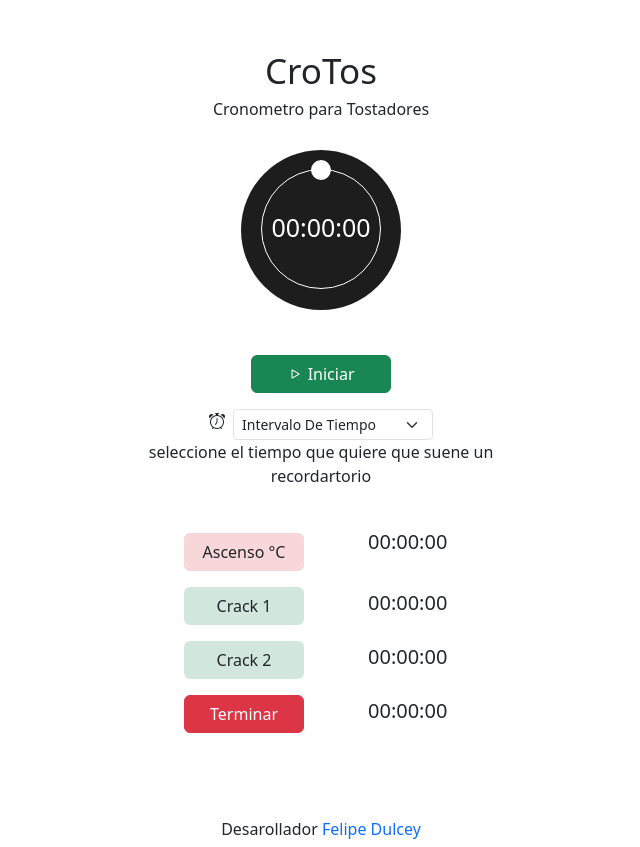
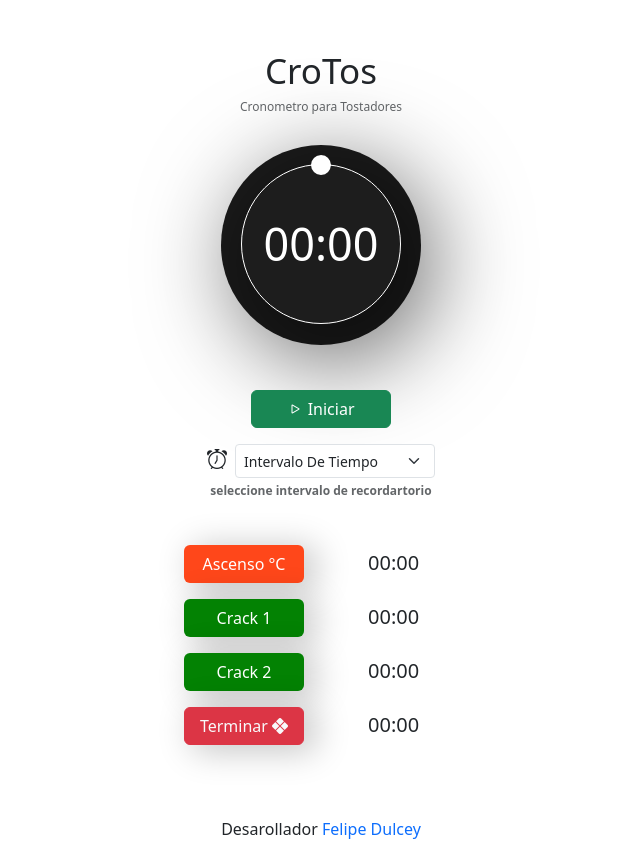
Before and after one commit to Fdulcey19/CroTos, a website: page index.html in a window 1280 px wide. Shown: the whole page, without its empty margins (319-959 px from the left). Drawn offline with nearby package versions, Linux system fonts and the light colour scheme; some packages are replaced by stand-ins of ours; a script that the page names is missing.

Commit message:
ultimos cambios en css

```diff
--- a/index.html
+++ b/index.html
@@ -4,6 +4,7 @@
 <head>
     <meta charset="UTF-8">
     <meta name="viewport" content="width=device-width, initial-scale=1.0">
+    <link rel="icon" type="image/jpg" href="./media/logo.png"/>
     <title>CroTos</title>
     <!-- CDN Bootstrap -->
     <link rel="stylesheet" href="https://cdn.jsdelivr.net/npm/bootstrap@5.3.1/dist/css/bootstrap.min.css">
@@ -17,9 +18,11 @@
         a {
             text-decoration: none;
         }
-        h1{
+
+        h1 {
             font-size: 35px;
         }
+
         .container {
             text-align: center;
             margin-top: 50px;
@@ -27,46 +30,58 @@
             height: 750px;
             position: relative;
         }
-        .circle{
+
+        .circle {
             border-radius: 50%;
-            width: 120px;
-            height: 120px;
+            width: 160px;
+            height: 160px;
             border: 1px solid #fff;
             color: #fff;
             margin: 50px auto;
             display: flex;
             justify-content: center;
             align-items: center;
+            -webkit-box-shadow: 13px 19px 91px 21px rgba(0, 0, 0, 0.55);
+            -moz-box-shadow: 13px 19px 91px 21px rgba(0, 0, 0, 0.55);
+            box-shadow: 13px 19px 91px 21px rgba(0, 0, 0, 0.55);
         }
-        .circle::before{
+
+        .circle::before {
             content: '';
             border-radius: 50%;
             z-index: -1;
             position: absolute;
-            width: 160px;
-            height: 160px;
-            left: calc(200px - 80px);
-            top: calc(180px - 80px);
+            width: 200px;
+            height: 200px;
+            left: calc(200px - 100px);
+            top: calc(175px - 80px);
             background-color: #1d1d1d;
         }
-        .seconds-sphere{
+
+        .seconds-sphere {
             position: absolute;
             width: 20px;
             height: 20px;
             border-radius: 50%;
             background-color: #fff;
             left: calc(200px - 10px);
-            top: calc(180px - 10px);
+            top: calc(195px - 10px);
             animation: rotacion 60s linear infinite;
             animation-play-state: paused;
         }
 
         @keyframes rotacion {
-            from {transform: rotate(-90deg) translate(60px);}
-            to{transform: rotate(270deg) translate(60px);}
+            from {
+                transform: rotate(-90deg) translate(80px);
+            }
+
+            to {
+                transform: rotate(270deg) translate(80px);
+            }
         }
+
         .display {
-            font-size: 25px;
+            font-size: 45px;
             margin-bottom: 50px;
         }
 
@@ -91,9 +106,27 @@
 
         .opciones {
             width: 120px;
-
+            color: #3b3030;
+            -webkit-box-shadow: 10px 4px 34px 2px rgba(0, 0, 0, 0.5);
+            -moz-box-shadow: 10px 4px 34px 2px rgba(0, 0, 0, 0.5);
+            box-shadow: 10px 4px 34px 2px rgba(0, 0, 0, 0.23);
         }
-
+        .crackBtn{
+            background-color: #038203;
+            color: #ffffff;
+        }
+        .crackBtn:hover{
+            background-color: #01b401;
+            color: #e7e7e7;
+        }
+        #ascensoBtn{
+            background-color: #ff471a;
+            color: #ffffff;
+        }
+        #ascensoBtn:hover{
+            background-color: #dc3f18;
+            color: #ffffff;
+        }
         .timer_p {
             display: flex;
             flex-direction: column;
@@ -123,15 +156,20 @@
         .intervalo .form-select {
             width: 200px;
         }
+
+        .spam {
+            font-size: 12px;
+            opacity: 70%;
+        }
     </style>
 </head>
 
 <body>
     <div class="container">
         <h1>CroTos</h1>
-        <h6>Cronometro para Tostadores</h6>
+        <h6 class="spam">Cronometro para Tostadores</h6>
         <div class="circle">
-            <div class="display mt-5" id="display">00:00:00</div>
+            <div class="display mt-5" id="display">00:00</div>
 
         </div>
         <div class="seconds-sphere" id="seconds-sphere"></div>
@@ -146,7 +184,7 @@
         <div id="intervalo">
             <div class="intervalo">
                 <div class="d-flex">
-                    <i class="bi bi-alarm me-2"></i>
+                    <i class="bi bi-alarm mb-1 me-2 fs-5"></i>
                     <select class="form-select form-select-sm interval" aria-label=" Intervalo De Tiempo" id="interval">
                         <option selected>Intervalo De Tiempo</option>
                         <option value="15000">15 segundos</option>
@@ -155,7 +193,7 @@
                     </select>
                 </div>
                 <div>
-                    <p>seleccione el tiempo que quiere que suene un recordartorio</p>
+                    <p class="fw-bold spam mt-1">seleccione intervalo de recordartorio</p>
                 </div>
             </div>
         </div>
@@ -163,17 +201,18 @@
         <div class="row mt-2">
 
             <div class="col-6 timer-btn">
-                <button class="btn bg-danger-subtle mt-3 opciones" id="ascensoBtn" onclick="asenso()">Ascenso
+                <button class="btn mt-3 opciones" id="ascensoBtn" onclick="asenso()">Ascenso
                     °C</button>
-                <button class="btn bg-success-subtle mt-3 opciones" id="crack1Btn" onclick="crack1()">Crack 1</button>
-                <button class="btn bg-success-subtle mt-3 opciones" id="crack2Btn" onclick="crack2()">Crack 2</button>
-                <button class="btn btn-danger mt-3 opciones" id="finalBtn" onclick="finaltimer()">Terminar</button>
+                <button class="btn crackBtn mt-3 opciones" id="crack1Btn" onclick="crack1()">Crack 1</button>
+                <button class="btn crackBtn mt-3 opciones" id="crack2Btn" onclick="crack2()">Crack 2</button>
+                <button class="btn btn-danger mt-3 opciones text-light" id="finalBtn" onclick="finaltimer()">Terminar <i
+                        class="bi bi-x-diamond-fill"></i> </button>
             </div>
             <div class="col-6 timer_p">
-                <p class="timer-display" id="ascensoTimer">00:00:00</p>
-                <p class="timer-display" id="crack1Timer">00:00:00</p>
-                <p class="timer-display mt-2" id="crack2Timer">00:00:00</p>
-                <p class="timer-display mt-2" id="finalTimer">00:00:00</p>
+                <p class="timer-display mt-4" id="ascensoTimer">00:00</p>
+                <p class="timer-display mt-2" id="crack1Timer">00:00</p>
+                <p class="timer-display mt-2" id="crack2Timer">00:00</p>
+                <p class="timer-display mt-2" id="finalTimer">00:00</p>
             </div>
 
             <audio id="beep" style="display: none;">
--- a/js/app.js
+++ b/js/app.js
@@ -3,16 +3,14 @@ let startTime;
 let running = false;
 let interval;
 let secondsSphere = document.getElementById("seconds-sphere")
+
+
 function formatTime(milliseconds) {
   const totalSeconds = Math.floor(milliseconds / 1000);
-  const hours = Math.floor(totalSeconds / 3600);
   const minutes = Math.floor((totalSeconds % 3600) / 60);
   const seconds = totalSeconds % 60;
 
-  return `${String(hours).padStart(2, "0")}:${String(minutes).padStart(
-    2,
-    "0"
-  )}:${String(seconds).padStart(2, "0")}`;
+  return `${String(minutes).padStart(2, "0")}:${String(seconds).padStart(2, "0")}`;
 }
 
 function updateDisplay() {
@@ -56,15 +54,15 @@ function startStopTimer() {
 
 function resetTimer() {
   clearInterval(timerInterval);
-  document.getElementById("display").textContent = "00:00:00";
-  document.getElementById("ascensoTimer").textContent = "00:00:00";
-  document.getElementById("crack1Timer").textContent = "00:00:00";
-  document.getElementById("crack2Timer").textContent = "00:00:00";
-  document.getElementById("finalTimer").textContent = "00:00:00";
+  document.getElementById("display").textContent = "00:00";
+  document.getElementById("ascensoTimer").textContent = "00:00";
+  document.getElementById("crack1Timer").textContent = "00:00";
+  document.getElementById("crack2Timer").textContent = "00:00";
+  document.getElementById("finalTimer").textContent = "00:00";
   clearInterval(alertInterval);
   startStopBtn.style.display = "inline-block";
   resetBtn.style.display = "none";
-  secondsSphere.style.transform = ' rotate(-90deg) translate(60px)';
+  secondsSphere.style.transform = ' rotate(-90deg) translate(80px)';
 secondsSphere.style.animation = 'none';
 
   document.getElementById("intervalo").style.display = "inline-block"
```
Also changed, not shown: media/logo.png (added).
